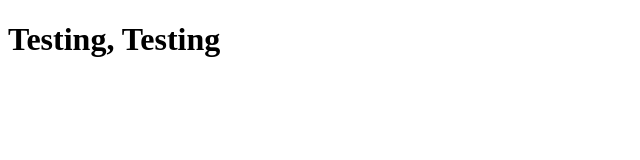
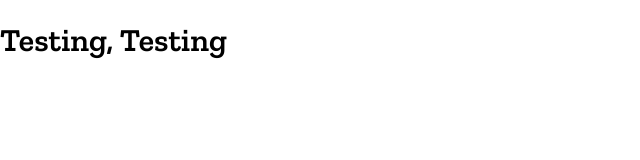
Before and after one commit to onmyraedar/rps-adventure, a React (Create React App) app: page / in a window 1280 px wide. Shown: the top 160 px of the page, without its empty margins (0-640 px from the left). Built offline with nearby package versions, Linux system fonts and the light colour scheme.

Commit message:
Change fonts and remove default margins

```diff
--- /dev/null
+++ b/src/index.css
@@ -0,0 +1,6 @@
+@import url('https://fonts.googleapis.com/css2?family=Zilla+Slab:ital,wght@0,400;0,600;1,400&display=swap');
+
+body {
+    margin: 0;
+    font-family: "Zilla Slab", serif;
+}
--- a/src/index.js
+++ b/src/index.js
@@ -1,6 +1,7 @@
 import React from 'react';
 import ReactDOM from 'react-dom/client';
 import App from './App';
+import "./index.css";
 import reportWebVitals from './reportWebVitals';
 
 const root = ReactDOM.createRoot(document.getElementById('root'));
```
